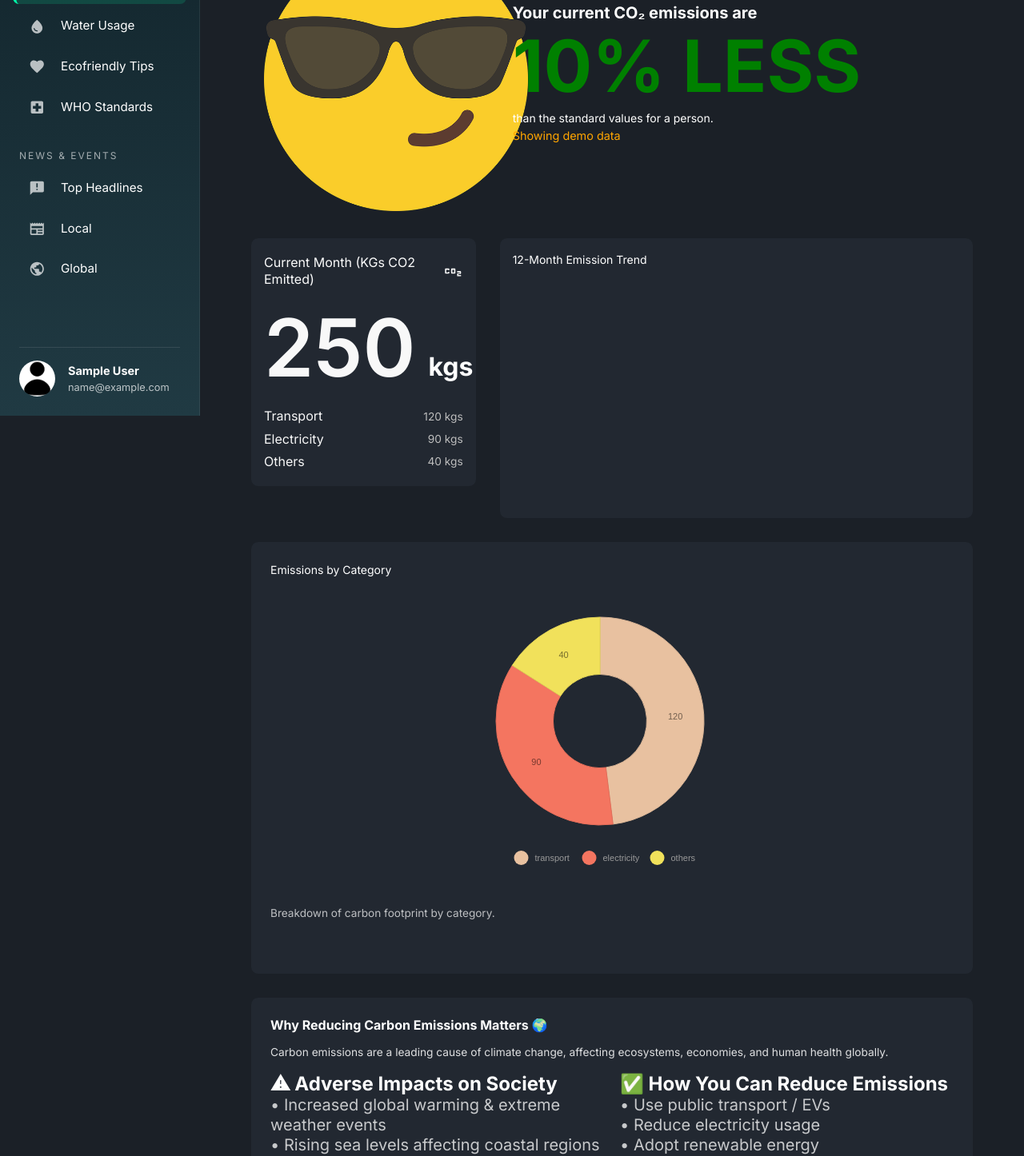
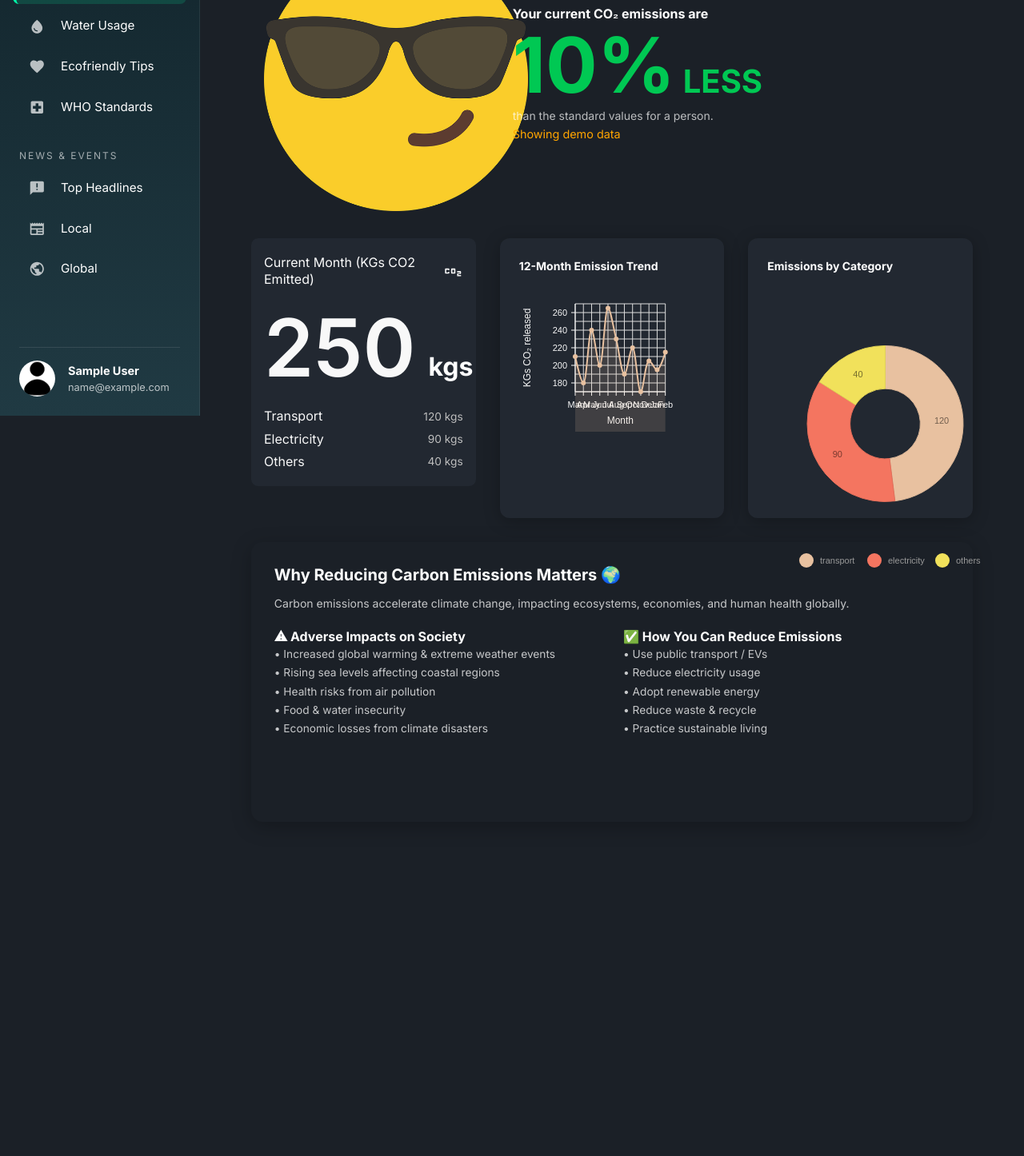
Before and after one commit to AnikChiney/CarbonLensAI, a React (Create React App) app in the folder client/: page /carbon-footprint in a window 1280 px wide. Shown: the part 280-1726 px from the top of the page at 80% size. After the commit the page ends 1356 px from the top, so only its background shows below. Built offline with nearby package versions, Linux system fonts and the light colour scheme; no server answers; sample sign-in values are in the browser's storage.

Commit message:
Update index.jsx

```diff
--- a/client/src/scenes/forYou/carbonFootprint/index.jsx
+++ b/client/src/scenes/forYou/carbonFootprint/index.jsx
@@ -1,10 +1,9 @@
 import React from "react";
 import FlexBetween from "components/FlexBetween";
 import Header from "components/Header";
-import { Co2, DownloadOutlined } from "@mui/icons-material";
+import { Co2 } from "@mui/icons-material";
 import {
   Box,
-	Button,
   Typography,
   useTheme,
   useMediaQuery,
@@ -13,15 +12,11 @@ import BreakdownChart from "components/BreakdownChart";
 import OverviewChart from "components/OverviewChart";
 import { useGetCarbonStatsQuery } from "state/api";
 import OverviewBox from "components/OverviewBox";
-import CarbonFootprintByMonth from "components/CarbonFootprintByMonth";
-import CarbonSaveForm from "components/CarbonSaveForm";
-
-
-
 
 const CarbonFootprint = () => {
   const theme = useTheme();
   const isNonMediumScreens = useMediaQuery("(min-width: 1200px)");
+
   const currentDate = new Date();
   const currentMonth = currentDate.getMonth() + 1;
   const currentYear = currentDate.getFullYear();
@@ -90,23 +85,26 @@ const CarbonFootprint = () => {
           flexDirection="column"
           justifyContent="center"
         >
-          <Typography variant="h4" fontWeight="bold">
+          <Typography variant="h5" fontWeight="bold">
             Your current CO₂ emissions are
           </Typography>
 
           <Typography
-            variant="h2"
+            variant="h1"
             sx={{
-              fontSize: 90,
+              fontSize: 96,
               fontWeight: "bold",
-              color: safeData.isGood ? "green" : "red",
+              lineHeight: 1.1,
+              color: safeData.isGood ? "#00C853" : "#D50000",
             }}
           >
             {parseInt(safeData.percentageIncDec || 0)}%
+            <span style={{ fontSize: 40 }}>
               {safeData.isGood ? " LESS" : " MORE"}
+            </span>
           </Typography>
 
-          <Typography variant="h6">
+          <Typography variant="h6" sx={{ opacity: 0.7 }}>
             than the standard values for a person.
           </Typography>
 
@@ -117,7 +115,7 @@ const CarbonFootprint = () => {
           )}
         </Box>
 
-        {/* OVERVIEW BOX */}
+        {/* CURRENT MONTH BOX */}
         <Box gridColumn="span 4" gridRow="span 2">
           <OverviewBox
             title="Current Month (KGs CO2 Emitted)"
@@ -138,60 +136,64 @@ const CarbonFootprint = () => {
           />
         </Box>
 
-        {/* TREND CHART */}
+        {/* OVERVIEW CHART — SAME SIZE */}
         <Box
-          gridColumn="span 8"
+          gridColumn="span 4"
           gridRow="span 2"
           backgroundColor={theme.palette.background.alt}
-          p="1rem"
-          borderRadius="0.55rem"
+          p="1.5rem"
+          borderRadius="0.75rem"
+          boxShadow="0 4px 20px rgba(0,0,0,0.25)"
+          display="flex"
+          flexDirection="column"
         >
-          <Typography variant="h6" mb="0.5rem">
+          <Typography variant="h6" fontWeight="bold" mb="1rem">
             12-Month Emission Trend
           </Typography>
 
-          <Box >
+          {/* ✅ FIXED HEIGHT PREVENTS OVERFLOW */}
+          <Box sx={{ height: "180px", minHeight: 0 }}>
             <OverviewChart isDashboard={true} />
           </Box>
         </Box>
 
         {/* BREAKDOWN */}
         <Box
-          gridColumn="span 12"
-          gridRow="span 3"
+          gridColumn="span 4"
+          gridRow="span 2"
           backgroundColor={theme.palette.background.alt}
           p="1.5rem"
-          borderRadius="0.55rem"
+          borderRadius="0.75rem"
+          boxShadow="0 4px 20px rgba(0,0,0,0.25)"
         >
-          <Typography variant="h6" mb="0.5rem">
+          <Typography variant="h6" fontWeight="bold" mb="1rem">
             Emissions by Category
           </Typography>
 
+          <Box sx={{ height: "180px" }}>
             <BreakdownChart
               categories={safeData.carbonData.categories}
               isDashboard={true}
             />
-
-          <Typography fontSize="0.85rem" sx={{ opacity: 0.7 }}>
-            Breakdown of carbon footprint by category.
-          </Typography>
+          </Box>
         </Box>
 
         {/* AWARENESS PANEL */}
         <Box
           gridColumn="span 12"
           gridRow="span 2"
-          backgroundColor={theme.palette.background.alt}
-          p="1.5rem"
-          borderRadius="0.55rem"
+          background="linear-gradient(135deg, rgba(0,255,170,0.08), rgba(0,198,255,0.08))"
+          p="1.8rem"
+          borderRadius="0.9rem"
+          boxShadow="0 6px 24px rgba(0,0,0,0.25)"
         >
-          <Typography variant="h5" fontWeight="bold" mb="0.8rem">
+          <Typography variant="h4" fontWeight="bold" mb="0.8rem">
             Why Reducing Carbon Emissions Matters 🌍
           </Typography>
 
-          <Typography sx={{ opacity: 0.85 }} mb="1rem">
-            Carbon emissions are a leading cause of climate change, affecting
-            ecosystems, economies, and human health globally.
+          <Typography variant="h6" sx={{ opacity: 0.75 }} mb="1.2rem">
+            Carbon emissions accelerate climate change, impacting ecosystems,
+            economies, and human health globally.
           </Typography>
 
           <Box
@@ -199,14 +201,14 @@ const CarbonFootprint = () => {
             gridTemplateColumns={
               isNonMediumScreens ? "repeat(2, 1fr)" : "repeat(1, 1fr)"
             }
-            gap="20px"
+            gap="28px"
           >
             <Box>
-              <Typography variant="h3" fontWeight="bold">
+              <Typography variant="h5" fontWeight="bold">
                 ⚠ Adverse Impacts on Society
               </Typography>
 
-              <Typography variant="h4" sx={{ opacity: 0.75 }}>
+              <Typography sx={{ opacity: 0.75, lineHeight: 1.7 }}>
                 • Increased global warming & extreme weather events<br />
                 • Rising sea levels affecting coastal regions<br />
                 • Health risks from air pollution<br />
@@ -216,11 +218,11 @@ const CarbonFootprint = () => {
             </Box>
 
             <Box>
-              <Typography variant="h3" fontWeight="bold">
+              <Typography variant="h5" fontWeight="bold">
                 ✅ How You Can Reduce Emissions
               </Typography>
 
-              <Typography variant="h4" sx={{ opacity: 0.75 }}>
+              <Typography sx={{ opacity: 0.75, lineHeight: 1.7 }}>
                 • Use public transport / EVs<br />
                 • Reduce electricity usage<br />
                 • Adopt renewable energy<br />
```
Lines whose indentation alone changed are shown as unchanged.
